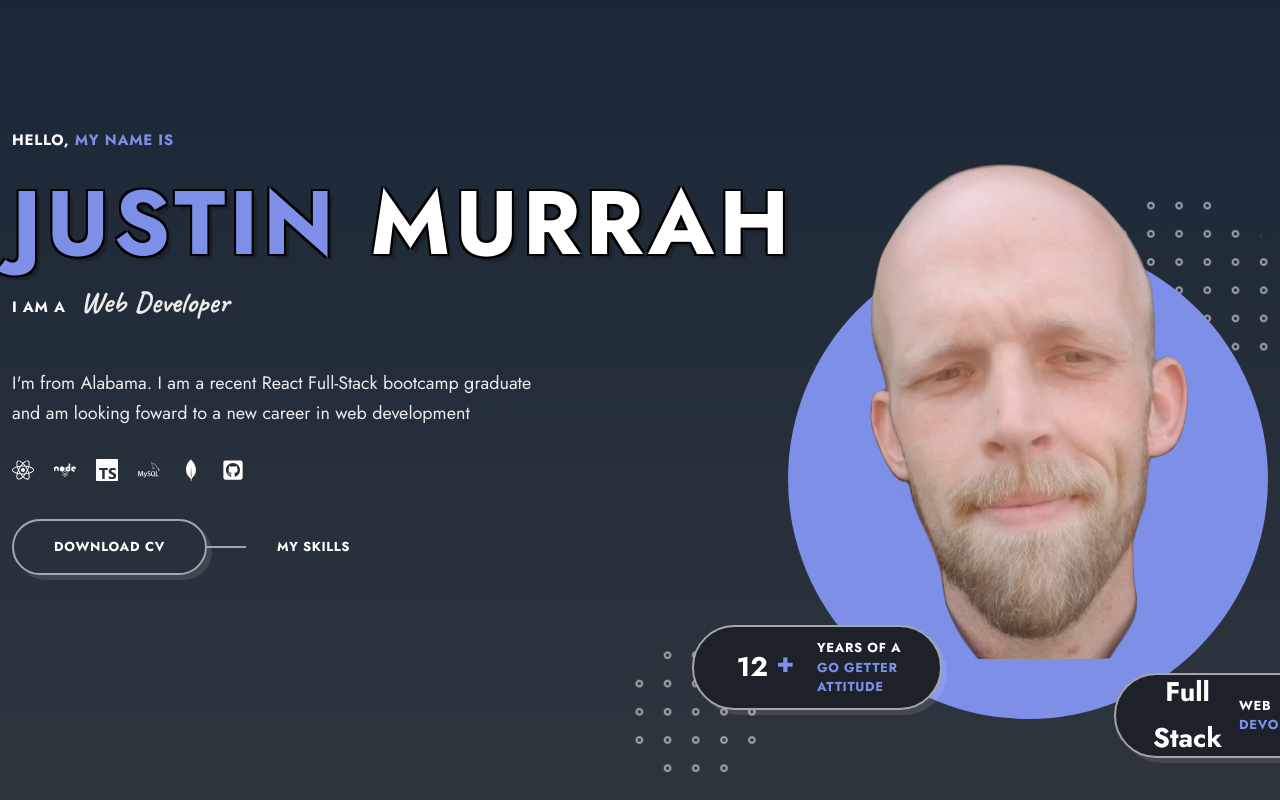
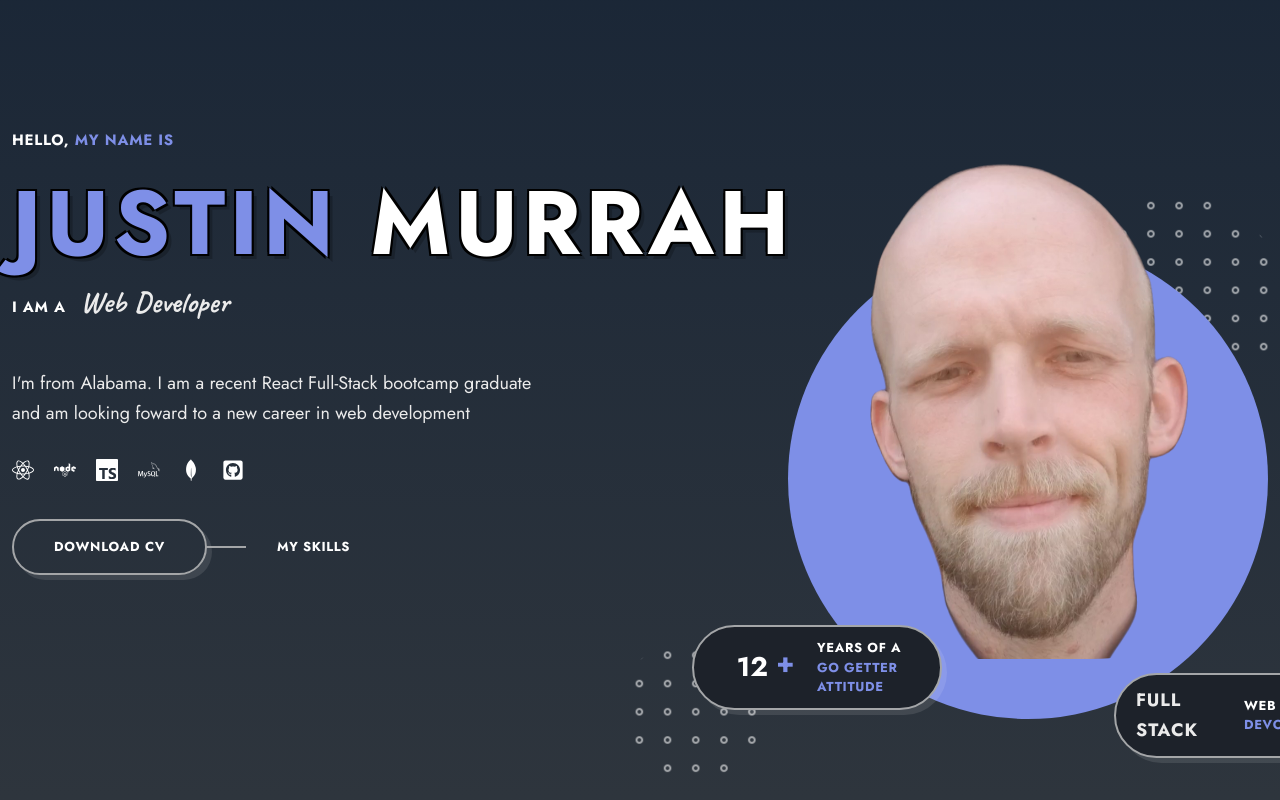
Before and after one commit to Jaymoo87/ViteReactPortfolio, a React (Vite) app: page / in a window 1280 px wide. Shown: the top 800 px of the page. Built offline with nearby package versions, Linux system fonts and the light colour scheme.

Commit message:
little more formatting

```diff
--- a/src/components/home/Home.jsx
+++ b/src/components/home/Home.jsx
@@ -37,7 +37,7 @@ const Home = () => {
               </span>
             </p>
             <p className="home__data home__data-two">
-              <span className="text-lg">Full Stack</span>
+              <span className="text-md text-cs">Full Stack</span>
               <span className="text-sm text-cs">
                 Web <span> Devoloper</span>
               </span>
--- a/src/components/home/home.css
+++ b/src/components/home/home.css
@@ -121,7 +121,10 @@
   position: absolute;
   z-index: 1;
 }
-
+.text-md {
+  font-size: 18px;
+  font-weight: bold;
+}
 .home__data-one {
   bottom: 2%;
   left: -20%;
```
